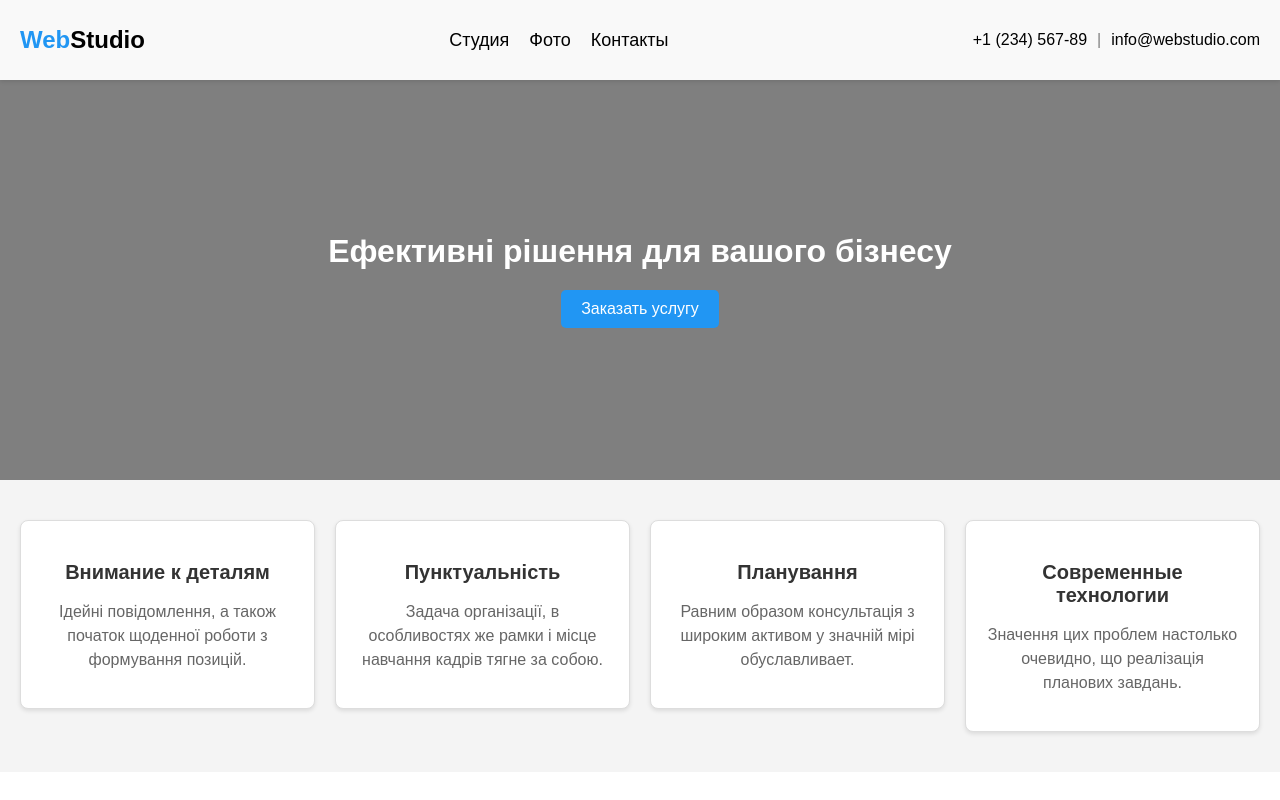
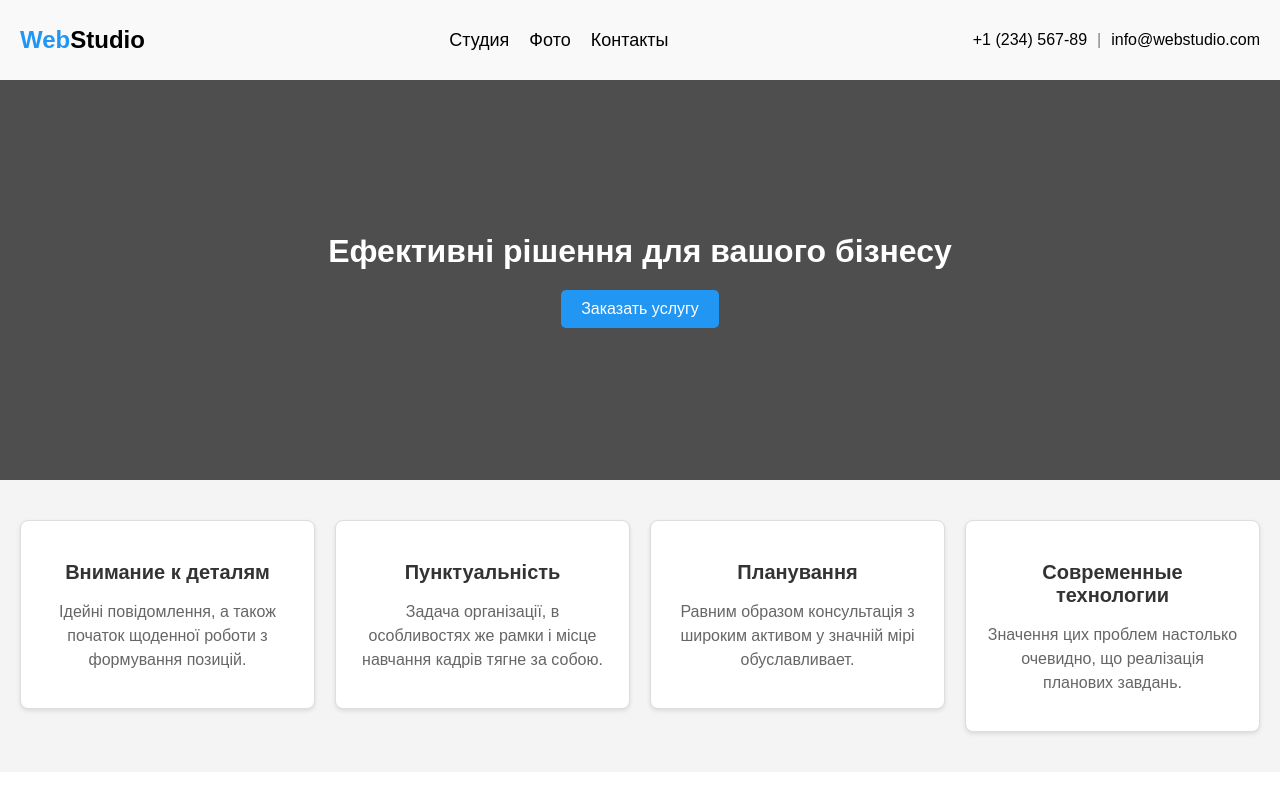
Before and after one commit to mashashmatok/LABA4, a plain HTML site: page index.html in a window 1280 px wide. Shown: the top 800 px of the page. Drawn offline with Linux system fonts and the light colour scheme; the site is published under a folder, as on GitHub Pages, so addresses that start at the root find nothing; files whose address does not match are found by name.

Commit message:
Update styles.css

```diff
--- a/styles.css
+++ b/styles.css
@@ -69,7 +69,7 @@ header {
   position: relative;
   width: 100%;
   height: 400px;
-  background-image: url("/Безымянный.png"); /* Замените на ссылку к вашей картинке */
+  background-image: url("Безымянный.png"); /* Замените на ссылку к вашей картинке */
   background-size: cover;
   background-position: center;
 }
```
